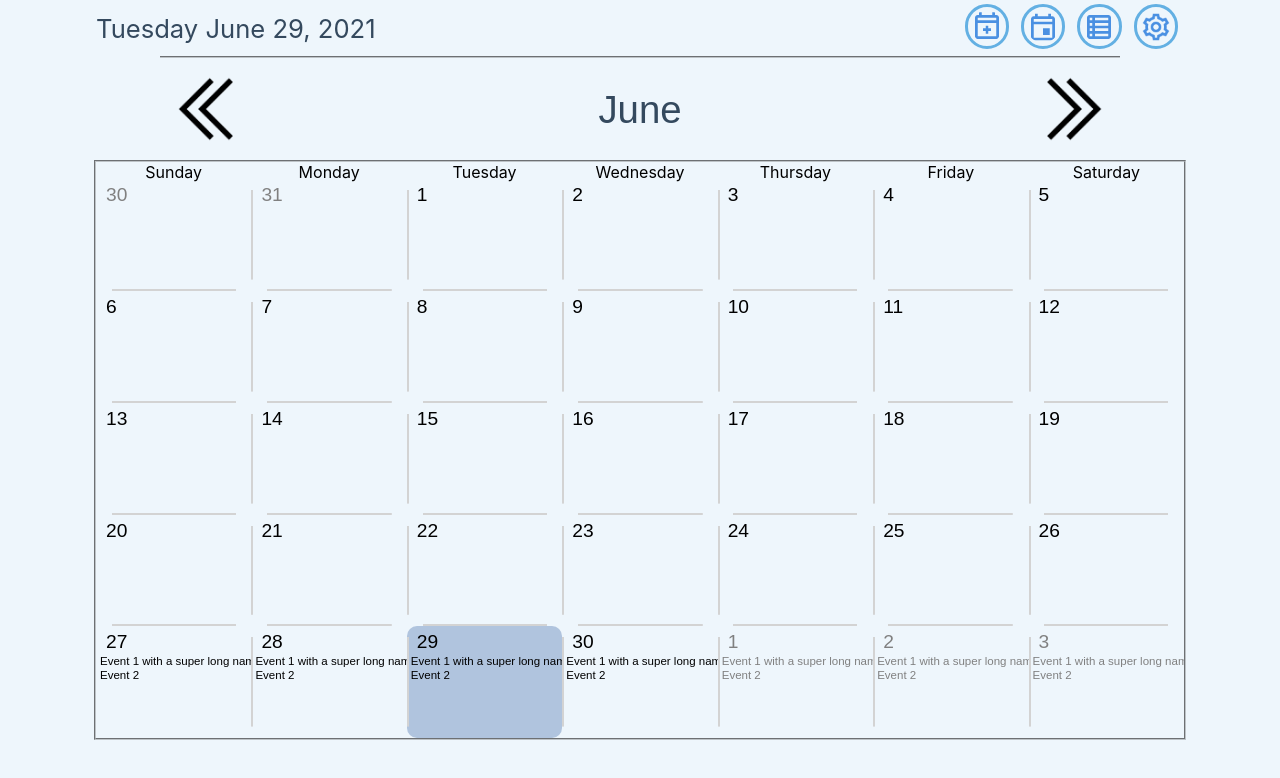
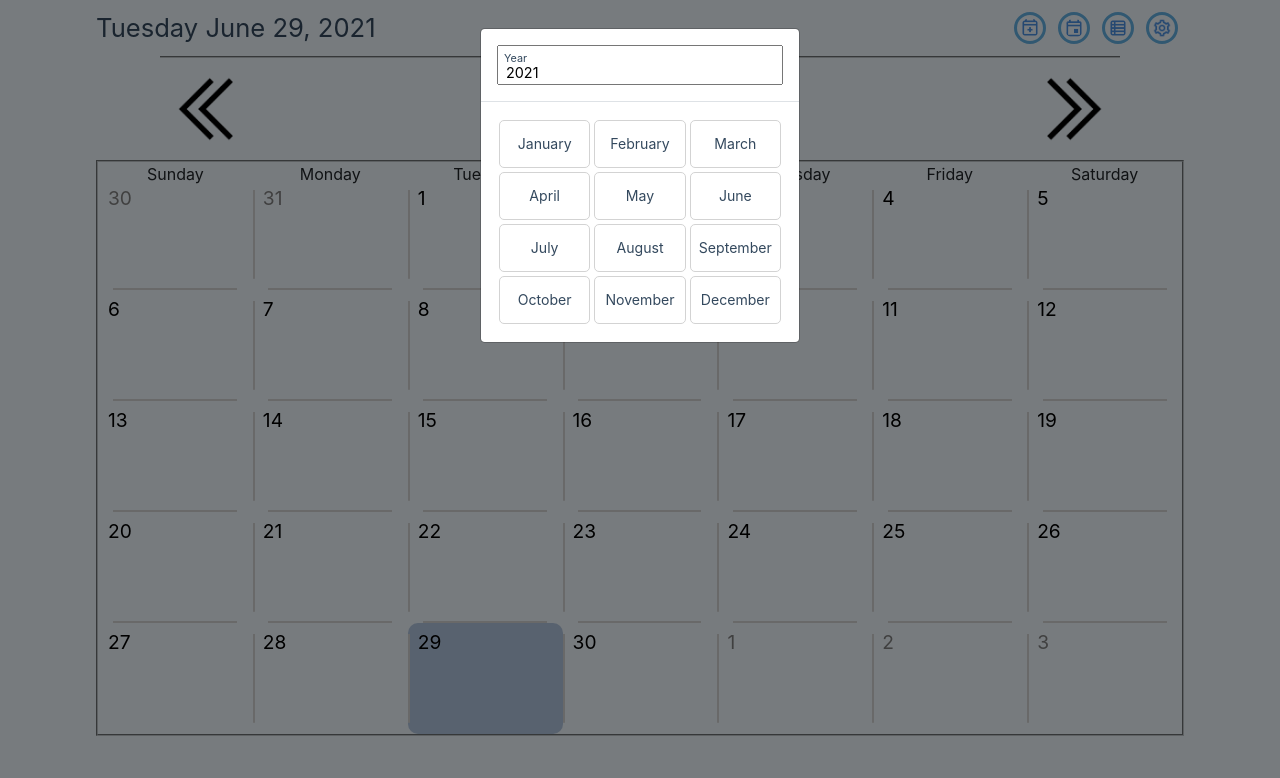
Before and after one commit to Ksxerity/calendar, a React (Create React App) app: page / in a window 1280 px wide. Both pictures are taken after a click on the button "June". Shown: the top 778 px of the page. Built offline with nearby package versions, Linux system fonts and the light colour scheme.

Commit message:
Added a modal for selecting month and year by clicking on the month label.

```diff
--- a/src/components/actions/actions.module.scss
+++ b/src/components/actions/actions.module.scss
@@ -27,9 +27,9 @@
         content: attr(data-tooltip);
         position: absolute;
         font-size: calc(8px + (16 - 8) * ((100vw - 200px) / (1600 - 200)));
-        width: 4em;
+        width: 5em;
         top: 100%;
-        left: calc(-.7em);
+        left: calc(-1em);
         padding: .5em;
         border-radius: 10px;
         background-color: rgb(224, 224, 224);
--- a/src/components/month/month.tsx
+++ b/src/components/month/month.tsx
@@ -54,8 +54,8 @@ const Week = ({ dates, last }: WeekProps): JSX.Element => {
           <div className={styles.date}>
             {dates[i].day}
           </div>
-          <div className={styles.event}>Event 1 with a super long name</div>
-          <div className={styles.event}>Event 2</div>
+          {/* <div className={styles.event}>Event 1 with a super long name</div>
+          <div className={styles.event}>Event 2</div> */}
         </button>,
       );
     } else {
--- a/src/components/selector/selector.module.scss
+++ b/src/components/selector/selector.module.scss
@@ -29,3 +29,81 @@
     }
   }
 }
+
+.modal-dialog {
+  max-width: 25vw;
+  form {
+    width: 100%;
+    .year {
+      display: flex;
+      flex-direction: column;
+      align-items: center;
+      position: relative;
+      margin: 0;
+      font-size: 1.8vh;
+      color: #34495e;
+      label {
+        position: absolute;
+        transform: translate(6px , 11px) scale(1);
+        width: 100%;
+        transform-origin: top left;
+        transition: all 0.2s ease-out;
+        text-align: left;
+      }
+      input {
+        width: 100%;
+        height: 5vh;
+        margin: 0;
+        &::placeholder {
+          color: transparent;
+        }
+        &:not(:placeholder-shown) ~ label {
+          transform: translate(7px , 5px) scale(0.75);
+        }
+        &:not(:placeholder-shown) {
+          padding-top: 15px;
+          padding-left: 7px;
+        }
+        &:focus {
+          outline: none !important;
+          border:2px solid #3498DB;
+          box-shadow: 0 0 5px #3498DB;
+        }
+      }
+      input[type=number]::-webkit-inner-spin-button,
+      input[type=number]::-webkit-outer-spin-button {
+          -webkit-appearance: none;
+          -moz-appearance: none;
+          appearance: none;
+      }
+      .year-input-error {
+        border-color: red;
+        ~ label {
+          color: red;
+          &::after {
+            content: " (Invalid Year (Do not precede 1970))";
+          }
+        }
+      }
+    }
+  }
+  .modal-body {
+    display: grid;
+    height: 30vh;
+    grid-template-columns: repeat(3, minmax(0, 1fr));
+    grid-template-rows: repeat(4, minmax(0, 1fr));
+    .month {
+      margin: 2px;
+      background-color: transparent;
+      border: none;
+      border: 1px solid lightgray;
+      border-radius: 5px;
+      font-size: 1.1vw;
+      color: #34495e;
+      // box-shadow: 1px 2px 2px gray;
+      &:hover {
+        background-color: #e3e3e3;
+      }
+    }
+  }
+}
--- a/src/components/selector/selector.tsx
+++ b/src/components/selector/selector.tsx
@@ -1,4 +1,5 @@
-import React from 'react';
+import React, { useState } from 'react';
+import Modal from 'react-bootstrap/Modal';
 import { useDispatch, useSelector } from 'react-redux';
 import { AppDispatch, RootState } from '../../store/store';
 import { selectNewDate } from '../../store/dateSlice';
@@ -13,10 +14,6 @@ import {
 let selectedDate: ISelectedDate;
 let calendarView: string;
 let dispatch: AppDispatch;
-
-const handleMonthClick = (event: React.MouseEvent<HTMLButtonElement>): void => {
-  // Create modal here
-};
 
 const handleArrowClick = (event: React.MouseEvent<HTMLButtonElement>): void => {
   const newDate: ISelectedDate = { ...selectedDate };
@@ -94,17 +91,82 @@ const populateMonthLabel = (): string => {
   return monthLabel;
 };
 
+type SelectionModalProps = {
+  show: boolean,
+  handleClose: () => void,
+};
+
+const SelectionModal = ({ show, handleClose }: SelectionModalProps): JSX.Element => {
+  const [yearError, setYearError] = useState(false);
+  const [yearValue, setYearValue] = useState(`${selectedDate.year}`);
+
+  const handleSubmit = (event: React.MouseEvent<HTMLButtonElement>): void => {
+    if (yearValue.length !== 4) {
+      setYearError(true);
+    } else {
+      const yearVal = parseInt(yearValue, 10);
+      if (yearVal < 1970) {
+        setYearError(true);
+      } else {
+        setYearError(false);
+        const newDate: ISelectedDate = { ...selectedDate };
+        newDate.year = yearVal;
+        newDate.month = parseInt(event.currentTarget.id, 10);
+        dispatch(selectNewDate(newDate));
+        handleClose();
+      }
+    }
+  };
+
+  return (
+    <Modal show={show} onHide={handleClose} dialogClassName={styles['modal-dialog']}>
+      <Modal.Header>
+        <form noValidate={true}>
+          <div className={['form-group', styles.year].join(' ')}>
+            <input
+              type="number"
+              id="yearInput"
+              name="year"
+              className={['form-group', yearError ? styles['year-input-error'] : null].join(' ')}
+              placeholder="Year"
+              onChange={(event) => setYearValue(event.currentTarget.value)}
+              value={yearValue}
+            />
+            <label htmlFor="yearInput">Year</label>
+          </div>
+        </form>
+      </Modal.Header>
+      <Modal.Body className={styles['modal-body']}>
+        <button type="button" id="0" className={styles.month} onClick={handleSubmit}>January</button>
+        <button type="button" id="1" className={styles.month} onClick={handleSubmit}>February</button>
+        <button type="button" id="2" className={styles.month} onClick={handleSubmit}>March</button>
+        <button type="button" id="3" className={styles.month} onClick={handleSubmit}>April</button>
+        <button type="button" id="4" className={styles.month} onClick={handleSubmit}>May</button>
+        <button type="button" id="5" className={styles.month} onClick={handleSubmit}>June</button>
+        <button type="button" id="6" className={styles.month} onClick={handleSubmit}>July</button>
+        <button type="button" id="7" className={styles.month} onClick={handleSubmit}>August</button>
+        <button type="button" id="8" className={styles.month} onClick={handleSubmit}>September</button>
+        <button type="button" id="9" className={styles.month} onClick={handleSubmit}>October</button>
+        <button type="button" id="10" className={styles.month} onClick={handleSubmit}>November</button>
+        <button type="button" id="11" className={styles.month} onClick={handleSubmit}>December</button>
+      </Modal.Body>
+    </Modal>
+  );
+};
+
 const Selector = (): JSX.Element => {
+  const [show, setShow] = useState(false);
   selectedDate = useSelector((state: RootState) => state.date.selectedDate);
   calendarView = useSelector((state: RootState) => state.date.calendarView);
   dispatch = useDispatch<AppDispatch>();
 
   return (
     <div className={styles.selector}>
+      <SelectionModal show={show} handleClose={() => setShow(false)} />
       <button id="prev" type="button" className={styles['arrow-button']} onClick={handleArrowClick}>
         <img src={LeftArrowIcon} alt="Left arrow button" className={styles['arrow-icon']} />
       </button>
-      <button type="button" className={styles['select-month']} onClick={handleMonthClick}>
+      <button type="button" className={styles['select-month']} onClick={() => setShow(true)}>
         {populateMonthLabel()}
       </button>
       <button id="next" type="button" className={styles['arrow-button']} onClick={handleArrowClick}>
--- a/src/index.tsx
+++ b/src/index.tsx
@@ -1,5 +1,6 @@
 import React from 'react';
 import ReactDOM from 'react-dom';
+import 'bootstrap/dist/css/bootstrap.min.css';
 import './index.scss';
 import { Provider } from 'react-redux';
 import { Home } from './pages';
```
Also changed, not shown: package.json (+13 -0 lines), 1 other file (tests, documents, lock files or other folders).
